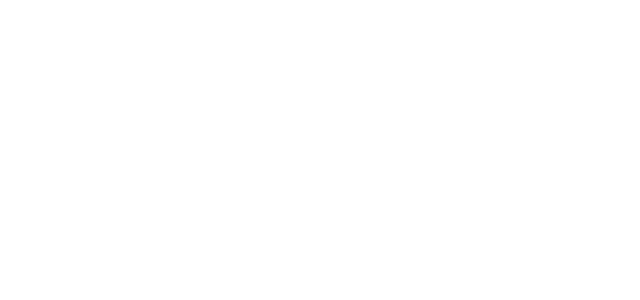
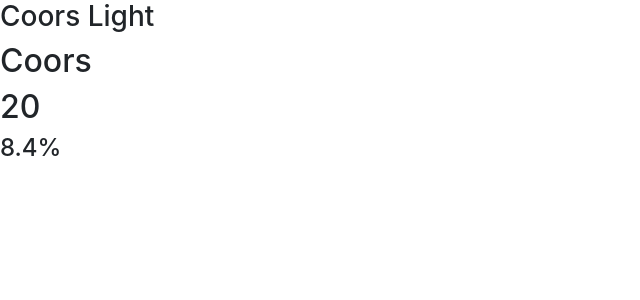
Before and after one commit to nikhilbatta/KegTracker, a React app: page / in a window 1280 px wide. Shown: the top 300 px of the page, without its empty margins (0-640 px from the left). Built offline with nearby package versions, Linux system fonts and the light colour scheme.

Commit message:
adds keglist feed component that renders the keg component, only have one keg added right now

```diff
--- a/src/components/App.jsx
+++ b/src/components/App.jsx
@@ -1,5 +1,5 @@
 import React from 'react';
-
+import KegFeed from './KegFeed';
 import { Switch, Route } from 'react-router-dom';
 import 'bootstrap/dist/css/bootstrap.css';
 
@@ -10,6 +10,7 @@ function App(){
     <div>
 
       <Switch>
+        <KegFeed/>
         <Route></Route>
       </Switch>
     </div>
--- a/src/components/Keg.jsx
+++ b/src/components/Keg.jsx
@@ -9,7 +9,7 @@ function Keg(props){
       <h2>{props.price}</h2>
       <h4>{props.alcContent}</h4>
     </div>
-    )
+  );
 
 }
 Keg.propTypes = {
@@ -17,4 +17,5 @@ Keg.propTypes = {
   brand: PropTypes.string,
   price: PropTypes.number,
   alcContent: PropTypes.string
-}
+};
+export default Keg;
--- /dev/null
+++ b/src/components/KegFeed.jsx
@@ -0,0 +1,25 @@
+import React from 'react';
+import Keg from './Keg';
+
+var kegList = [
+  {
+    name: 'Coors Light',
+    brand: 'Coors',
+    price: 20,
+    alcContent: '8.4%'
+  }
+];
+function KegFeed(){
+  return (
+    <div>
+      {kegList.map((k,index) =>
+        <Keg name={k.name}
+          brand={k.brand}
+          price={k.price}
+          alcContent={k.alcContent}
+          key={index} />
+      )}
+    </div>
+  );
+}
+export default KegFeed;
```
Lines whose indentation alone changed are shown as unchanged.
